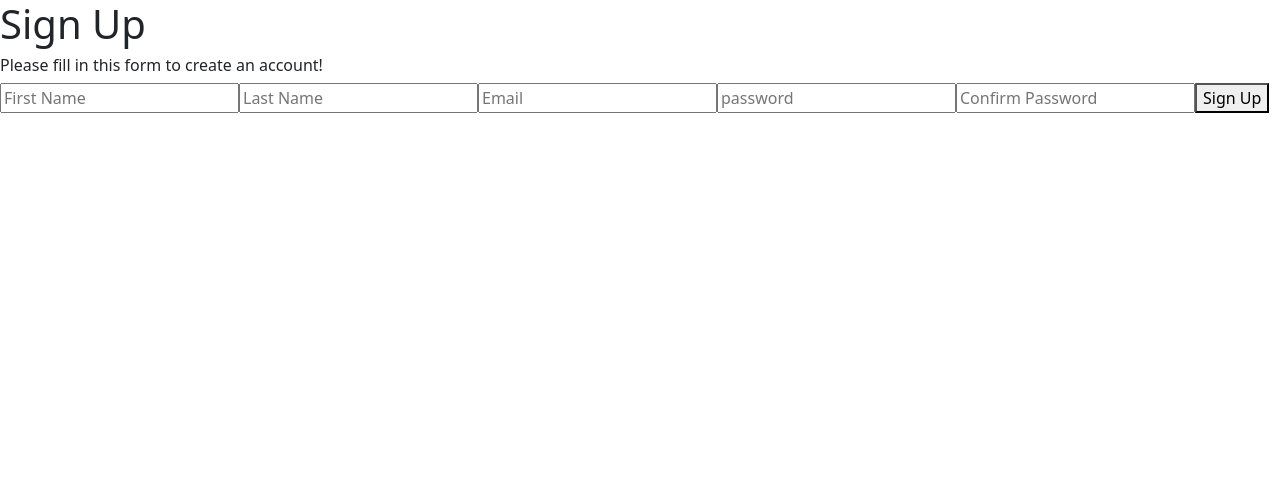
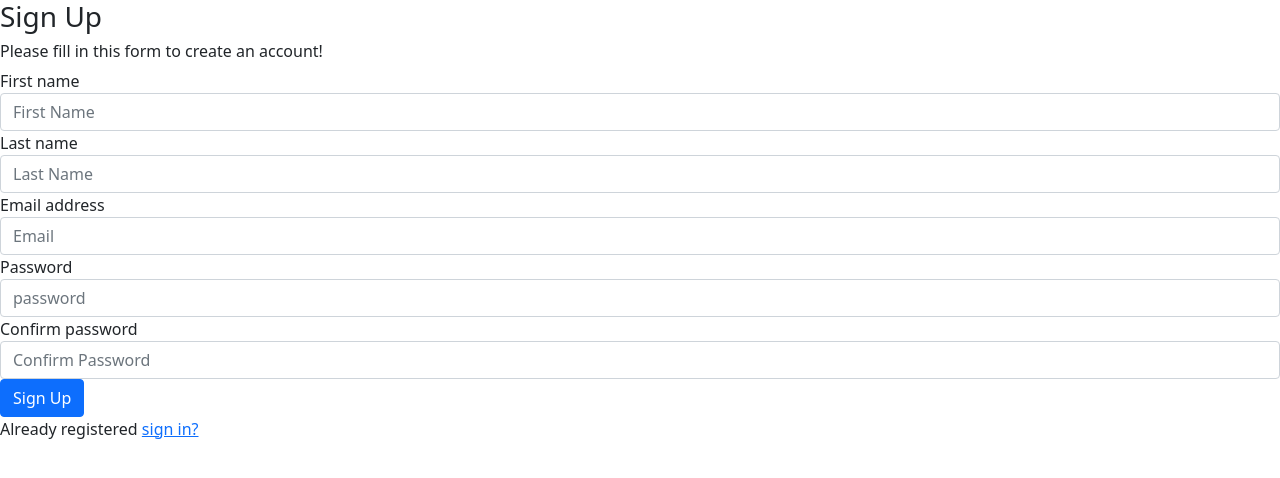
Before and after one commit to ParkJongJoon7128/test, a React (Create React App) app in the folder myapp/: page /Signup in a window 1280 px wide. Shown: the top 478 px of the page. Built offline with nearby package versions, Linux system fonts and the light colour scheme.

Commit message:
design sign in and up template using bootstrap

```diff
--- a/myapp/src/App.css
+++ b/myapp/src/App.css
@@ -0,0 +1,73 @@
+@import url('https://fonts.googleapis.com/css?family=Fira+Sans:400,500,600,700,800');
+
+* {
+  box-sizing: border-box;
+}
+body {
+  background: #1C8EF9 !important;
+  min-height: 100vh;
+  display: flex;
+  font-weight: 400;
+  font-family: 'Fira Sans', sans-serif;
+}
+
+h1,h2,h3,h4,h5,h6,label,span {
+  font-weight: 500;
+  font-family: 'Fira Sans', sans-serif;
+}
+
+body, html, .App, #root, .auth-wrapper {
+  width: 100%;
+  height: 100%;
+}
+
+.navbar-light {
+  background-color: #ffffff;
+  box-shadow: 0px 14px 80px rgba(34, 35, 58, 0.2);
+}
+
+.auth-wrapper {
+  display: flex;
+  justify-content: center;
+  flex-direction: column;
+  text-align: left;
+}
+
+.auth-inner {
+  width: 450px;
+  margin: auto;
+  background: #ffffff;
+  box-shadow: 0px 14px 80px rgba(34, 35, 58, 0.2);
+  padding: 40px 55px 45px 55px;
+  border-radius: 15px;
+  transition: all .3s;
+}
+
+.auth-wrapper .form-control:focus {
+  border-color: #167bff;
+  box-shadow: none;
+}
+
+.auth-wrapper h3 {
+  text-align: center;
+  margin: 0;
+  line-height: 1;
+  padding-bottom: 20px;
+}
+
+.custom-control-label {
+  font-weight: 400;
+}
+
+.forgot-password,
+.forgot-password a {
+  text-align: right;
+  font-size: 13px;
+  padding-top: 10px;
+  color: #7f7d7d;
+  margin: 0;
+}
+
+.forgot-password a {
+  color: #167bff;
+}
--- a/myapp/src/components/SignupForm.js
+++ b/myapp/src/components/SignupForm.js
@@ -1,5 +1,4 @@
 import React, { useState } from 'react';
-import './node_modules/bootstrap/dist/css/bootstrap.min.css';
 import { Link, Route, Switch, BrowserRouter as Router } from 'react-router-dom';
 
 const SignupForm = () => {
@@ -15,42 +14,72 @@ const SignupForm = () => {
 	};
 
 	return (
-		<>
-			<h1>Sign Up</h1>
+		<form>
+			<h3>Sign Up</h3>
 			<h6>Please fill in this form to create an account!</h6>
+
+			<div className="form-group">
+				<label>First name</label>
 				<input
 					value={firstName}
+					className="form-control"
 					onChange={({ target: { value } }) => setFirstName(value)}
 					type="text"
 					placeholder="First Name"
 				/>
+			</div>
+
+			<div className="form-group">
+				<label>Last name</label>
 				<input
 					value={lastName}
+					className="form-control"
 					onChange={({ target: { value } }) => setLastName(value)}
 					type="text"
 					placeholder="Last Name"
 				/>
+			</div>
+
+			<div className="form-group">
+				<label>Email address</label>
 				<input
 					value={email}
+					className="form-control"
 					onChange={({ target: { value } }) => setEmail(value)}
 					type="text"
 					placeholder="Email"
 				/>
+			</div>
+
+			<div className="form-group">
+				<label>Password</label>
 				<input
 					value={password}
+					className="form-control"
 					onChange={({ target: { value } }) => setPassword(value)}
 					type="password"
 					placeholder="password"
 				/>
+			</div>
+
+			<div className="form-group">
+				<label>Confirm password</label>
 				<input
 					value={confirmPassword}
+					className="form-control"
 					onChange={({ target: { value } }) => setconfirmPassword(value)}
 					type="password"
 					placeholder="Confirm Password"
 				/>
+			</div>
 
-			<button onClick={showdata}>Sign Up</button>
-		</>
+			<button onClick={showdata} className="btn btn-primary btn-block">
+				Sign Up
+			</button>
+			<p className="forgot-password text-right">
+				Already registered <a href="#">sign in?</a>
+			</p>
+		</form>
 	);
 };
 
--- a/myapp/src/index.js
+++ b/myapp/src/index.js
@@ -4,7 +4,7 @@ import './index.css';
 import App from './App';
 import reportWebVitals from './reportWebVitals';
 import { BrowserRouter as Router, Route, Link, Switch } from 'react-router-dom';
-import '../node_modules/bootstrap/dist/css/bootstrap.min.css';
+import '/workspace/test/myapp/node_modules/bootstrap/dist/css/bootstrap.min.css';
 
 import LoginForm from './components/LoginForm.js';
 import SignupForm from './components/SignupForm.js';
```
Lines whose indentation alone changed are shown as unchanged.
